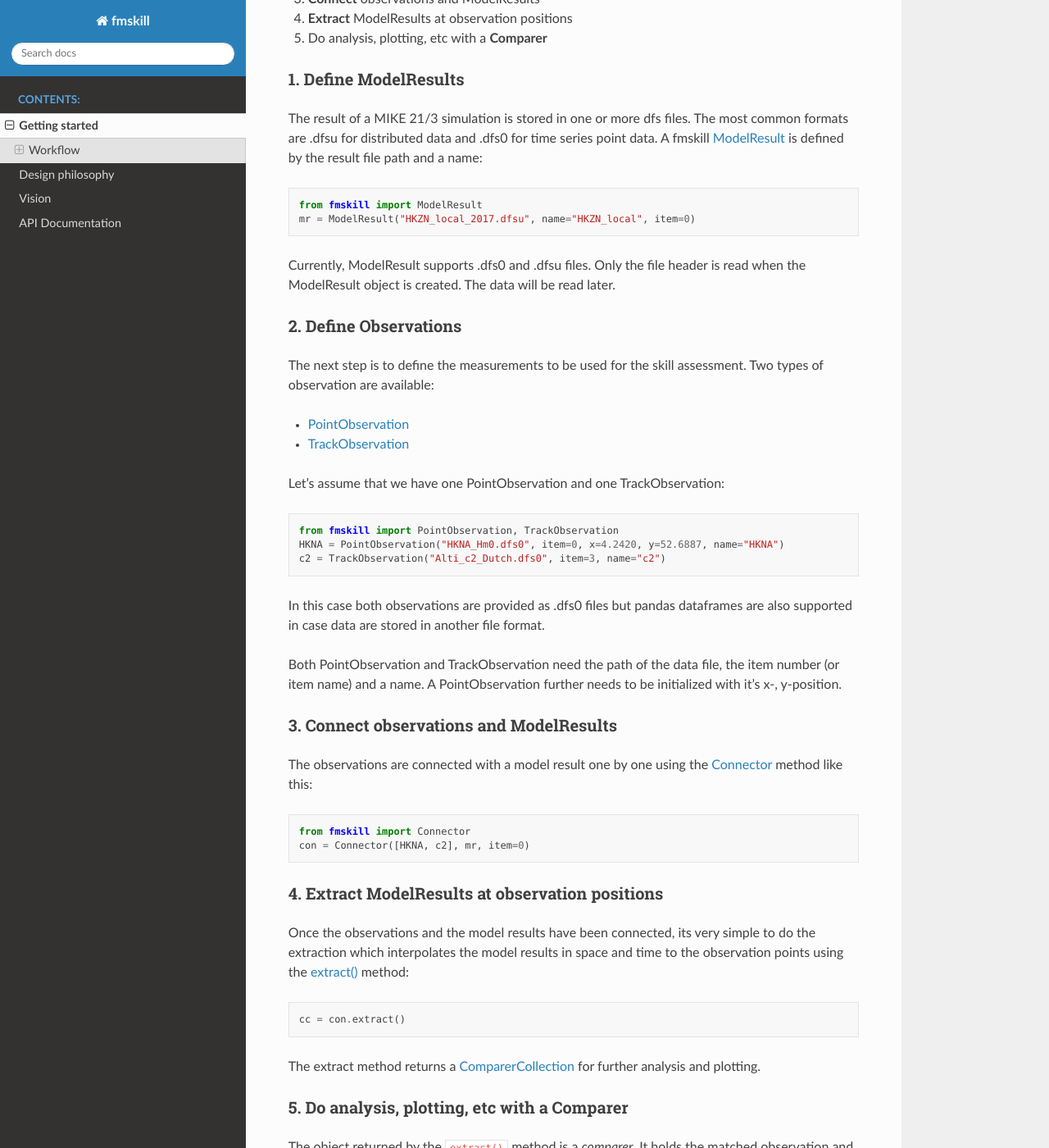
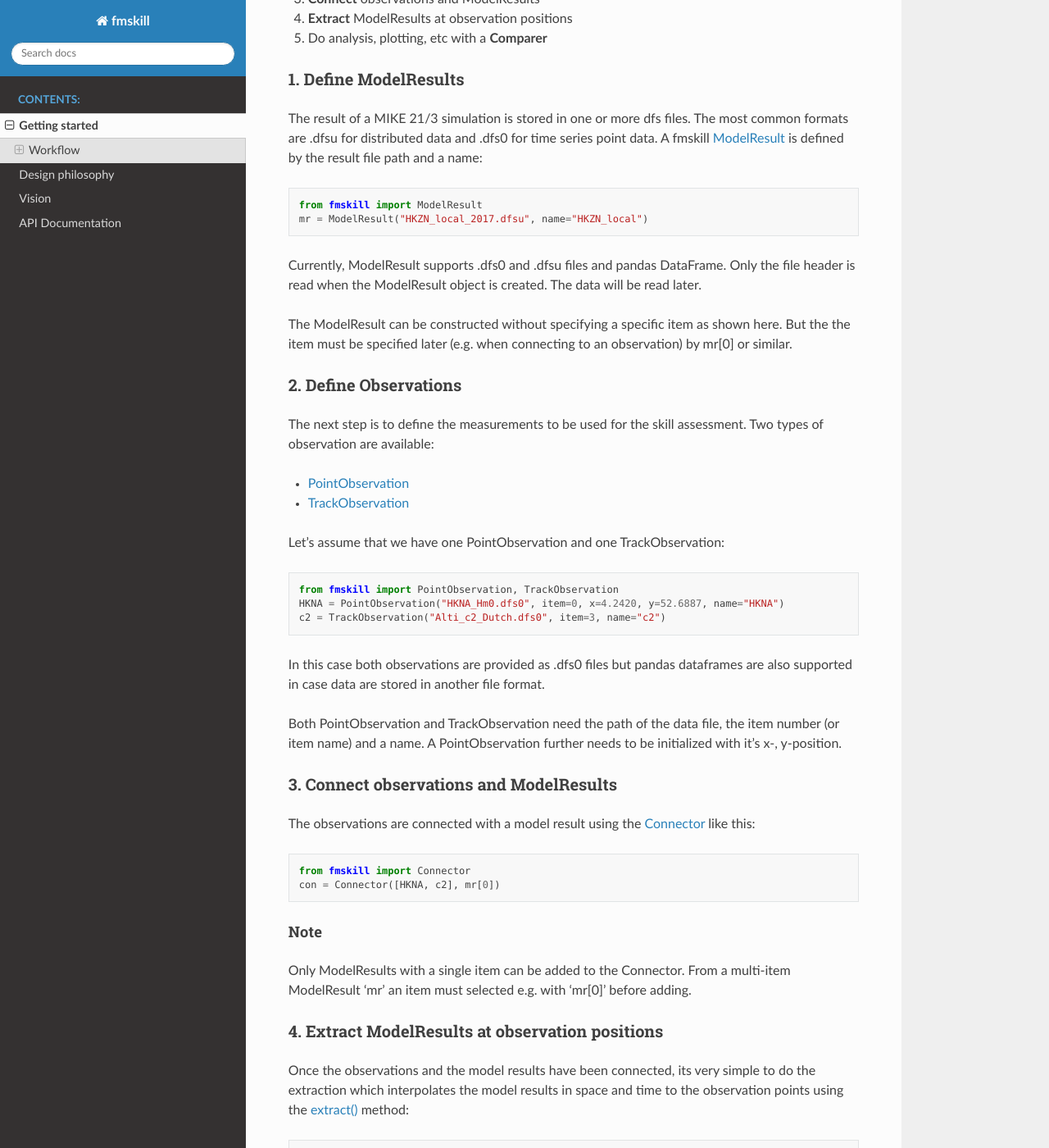
Before and after one commit to DHI/modelskill, a Sphinx documentation site: the page built from docs/getting_started.rst, in a window 1280 px wide and 1400 px high, scrolled down 325 px. Shown: the whole window at 82% size. Built offline with Sphinx 7.4.7 and the Read the Docs theme 2.0.0, drawn with Linux system fonts in a browser that asks for light colours.

Commit message:
On specifying item in mr

```diff
--- a/docs/getting_started.rst
+++ b/docs/getting_started.rst
@@ -26,11 +26,15 @@ result file path and a name:
 .. code-block:: python
 
    from fmskill import ModelResult
-   mr = ModelResult("HKZN_local_2017.dfsu", name="HKZN_local", item=0)
+   mr = ModelResult("HKZN_local_2017.dfsu", name="HKZN_local")
 
-Currently, ModelResult supports .dfs0 and .dfsu files.
+Currently, ModelResult supports .dfs0 and .dfsu files and pandas DataFrame.
 Only the file header is read when the ModelResult object is created.
 The data will be read later.
+
+The ModelResult can be constructed without specifying a specific item as shown here.
+But the the item must be specified later (e.g. when connecting to an observation)
+by mr[0] or similar.
 
 
 
@@ -63,14 +67,21 @@ the item number (or item name) and a name. A PointObservation further needs to b
 3. Connect observations and ModelResults
 ========================================
 
-The observations are connected with a model result one by one using the
-`Connector <api.html#fmskill.connection.Connector>`_ method like this:
+The observations are connected with a model result using the
+`Connector <api.html#fmskill.connection.Connector>`_ like this:
 
 
 .. code-block:: python
 
    from fmskill import Connector
-   con = Connector([HKNA, c2], mr, item=0)
+   con = Connector([HKNA, c2], mr[0])
+
+Note
+----
+Only ModelResults with a single item can be added to the Connector.
+From a multi-item ModelResult 'mr' an item must selected e.g. with
+'mr[0]' before adding.
+
 
 
 4. Extract ModelResults at observation positions
```
